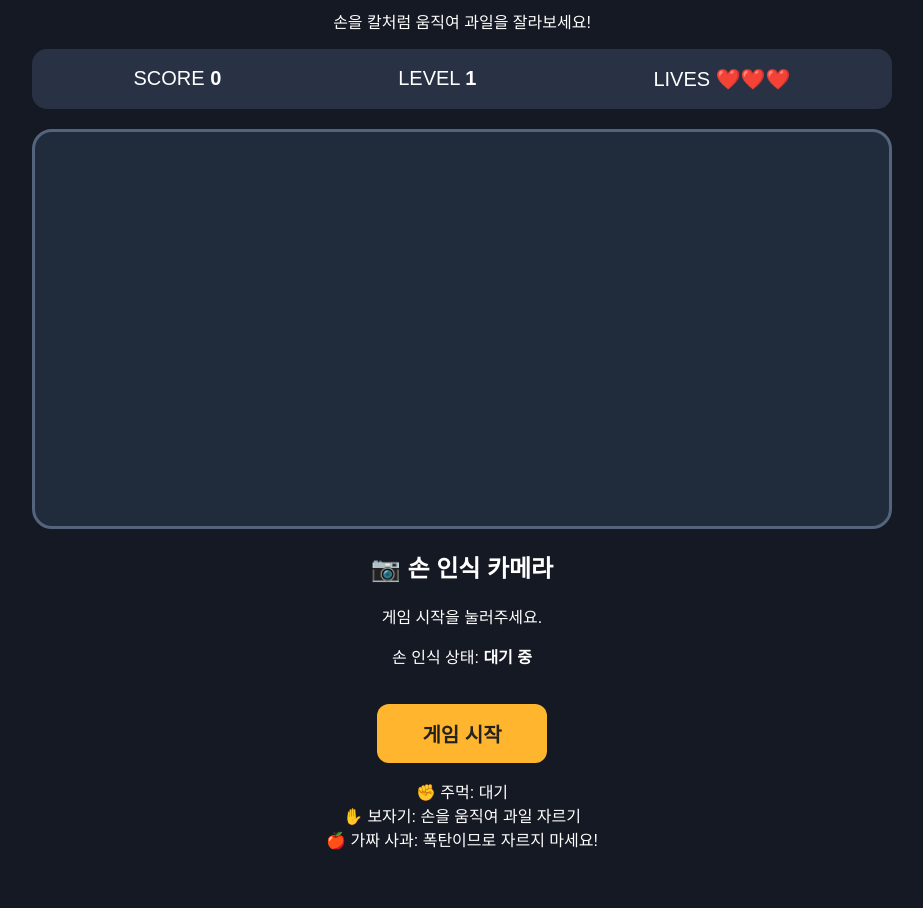
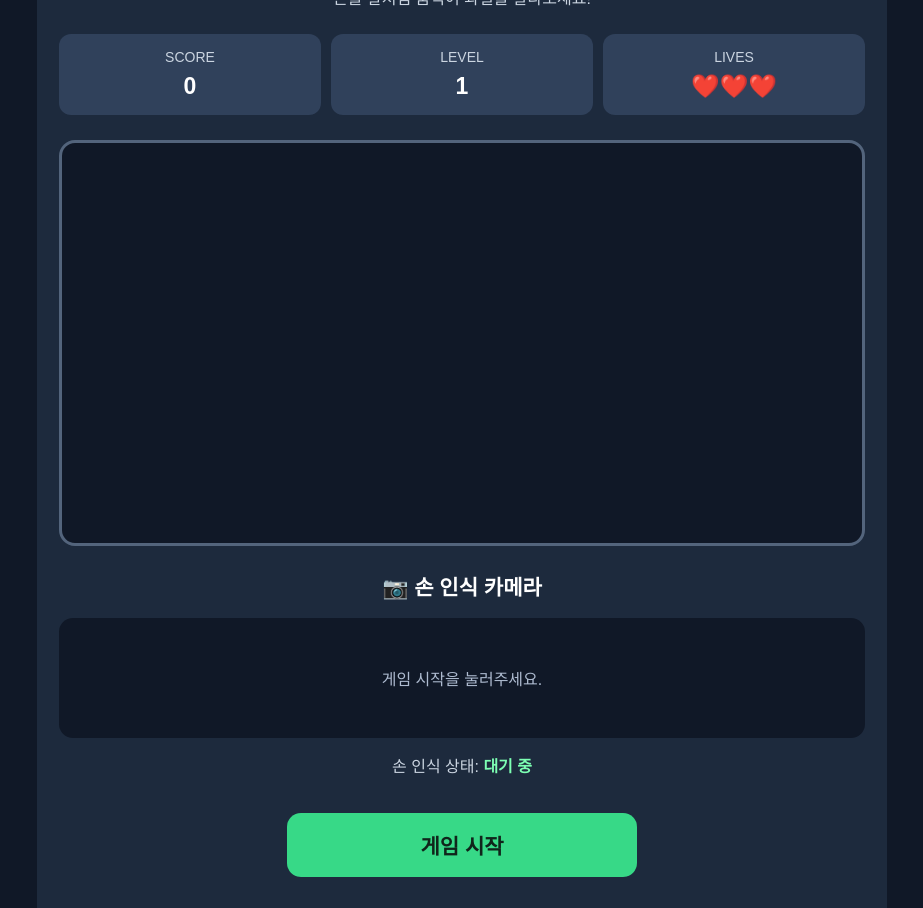
Before and after one commit to ysnpa0218/fruit-slicing-game, a plain HTML site: page index.html in a window 1280 px wide. Shown: the part 141-1049 px from the top of the page, without its empty margins (178-1101 px from the left). Drawn offline with Linux system fonts and the light colour scheme.

Commit message:
Update style.css

```diff
--- a/style.css
+++ b/style.css
@@ -5,85 +5,139 @@
 
 body {
   margin: 0;
-  background: #151923;
+  padding: 25px 12px;
+  background: #101827;
   color: white;
   font-family: Arial, sans-serif;
   text-align: center;
 }
 
 .game-container {
-  max-width: 900px;
-  margin: 40px auto;
-  padding: 20px;
+  width: 100%;
+  max-width: 850px;
+  margin: auto;
+  padding: 22px;
+  background: #1d2a3d;
+  border-radius: 22px;
 }
 
 h1 {
-  color: #ffcc4d;
-  font-size: 36px;
+  color: #7dffb3;
+  font-size: 34px;
+  margin-bottom: 8px;
+}
+
+.subtitle {
+  color: #cbd5e1;
 }
 
 .game-info {
   display: flex;
   justify-content: space-around;
   gap: 10px;
-  background: #293244;
-  padding: 18px;
-  border-radius: 15px;
-  font-size: 20px;
+  margin: 25px 0;
+}
+
+.info-box {
+  flex: 1;
+  padding: 15px 5px;
+  background: #30415b;
+  border-radius: 12px;
+  font-size: 14px;
+  color: #cbd5e1;
+}
+
+.info-box strong {
+  display: block;
+  margin-top: 8px;
+  color: white;
+  font-size: 23px;
 }
 
 #game-area {
-  height: 400px;
-  margin-top: 20px;
-  background: #202b3b;
+  width: 100%;
+  overflow: hidden;
   border: 3px solid #53647c;
-  border-radius: 20px;
-  padding: 25px;
+  border-radius: 16px;
+  background: #101827;
 }
 
-.fruit {
-  display: inline-block;
-  font-size: 65px;
-  margin: 35px 15px;
+#game-canvas {
+  display: block;
+  width: 100%;
+  height: auto;
+}
+
+.camera-section {
+  margin-top: 25px;
+}
+
+.camera-section h2 {
+  font-size: 21px;
+}
+
+#camera-area {
+  display: flex;
+  justify-content: center;
+  align-items: center;
+  min-height: 120px;
+  padding: 10px;
+  background: #101827;
+  border-radius: 14px;
+  color: #aebbd0;
+}
+
+#camera-area canvas {
+  display: block;
+  width: 100%;
+  max-width: 400px;
+  height: auto;
+  border-radius: 10px;
+}
+
+.status {
+  margin-top: 15px;
+  color: #cbd5e1;
+}
+
+#hand-status {
+  color: #7dffb3;
 }
 
 #start-button {
-  margin-top: 20px;
-  padding: 15px 45px;
+  width: 100%;
+  max-width: 350px;
+  padding: 17px;
+  margin: 20px auto;
   border: none;
-  border-radius: 12px;
-  background: #ffb52e;
-  color: #222;
-  font-size: 20px;
+  border-radius: 14px;
+  background: #37d987;
+  color: #10251b;
+  font-size: 21px;
   font-weight: bold;
   cursor: pointer;
 }
 
 #start-button:hover {
-  background: #ffd16c;
-}
-#game-area {
-  height: 400px;
-  margin-top: 20px;
-  background: #202b3b;
-  border: 3px solid #53647c;
-  border-radius: 20px;
-  padding: 0;
-  overflow: hidden;
+  background: #65f5aa;
 }
 
-#game-canvas {
-  display: block;
-  width: 100%;
-  height: 100%;
+.instruction {
+  line-height: 2;
+  color: #cbd5e1;
+  font-size: 14px;
 }
 
-#camera-area canvas {
-  max-width: 100%;
-  height: auto;
-  border-radius: 12px;
+@media (max-width: 500px) {
+  .game-container {
+    padding: 12px;
+  }
+
+  h1 {
+    font-size: 25px;
+  }
+
+  .info-box strong {
+    font-size: 17px;
+  }
 }
-
-#camera-area {
-  margin-top: 10px;
-}
```
